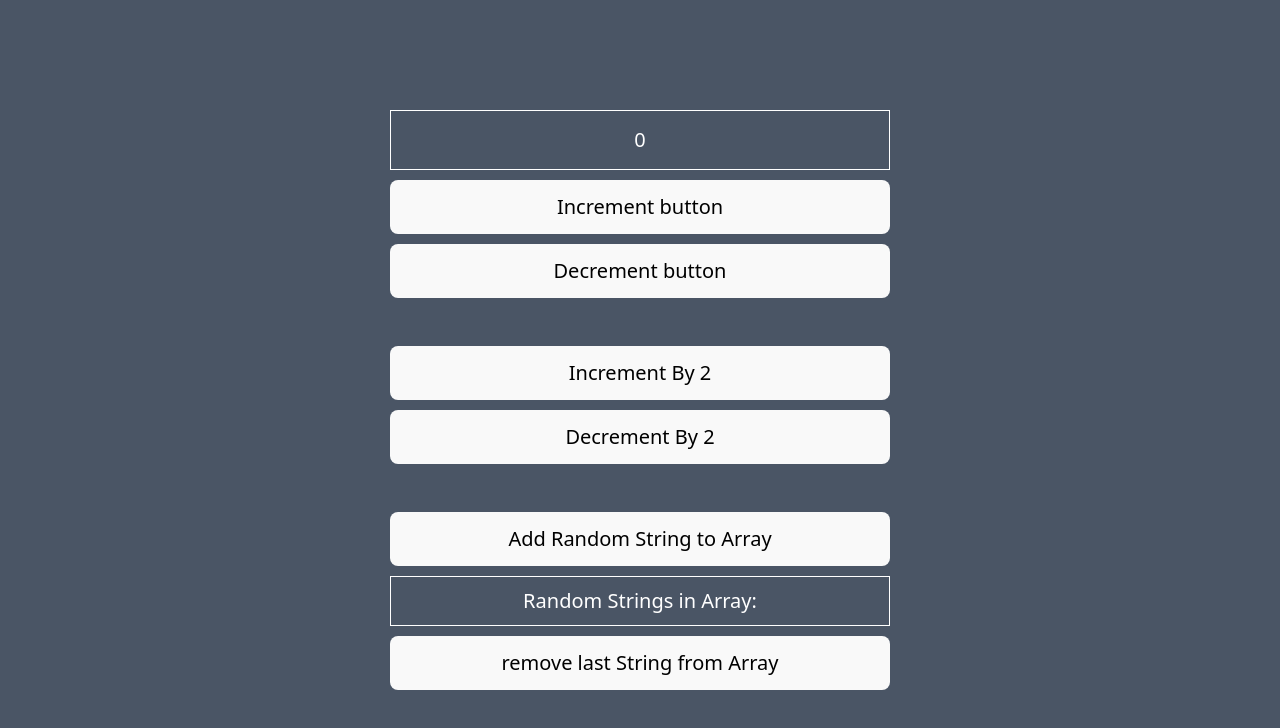
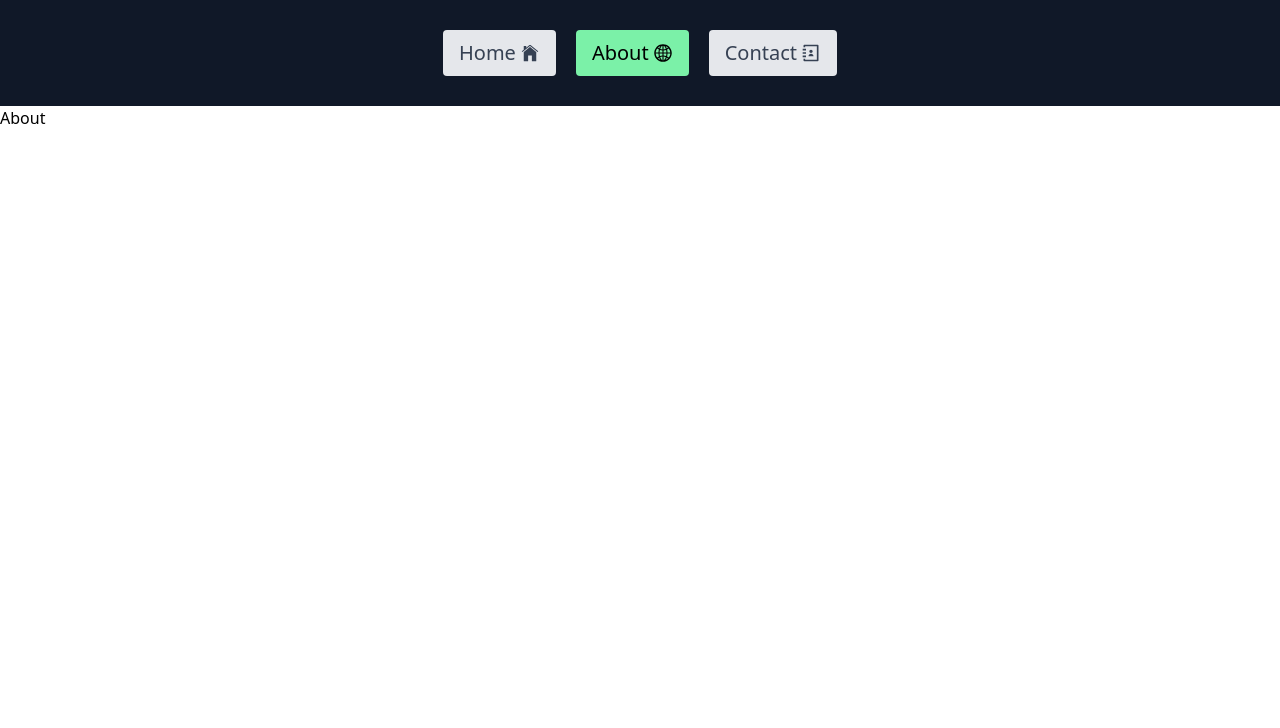
Before and after one commit to Vaibhavduudhabhate/Typescript_Tutorial, a React (Vite) app in the folder MovieDbTypescript/25feb/: page /about in a window 1280 px wide. Shown: the top 728 px of the page. Built offline with nearby package versions, Linux system fonts and the light colour scheme.

Commit message:
router example typescript

```diff
--- a/MovieDbTypescript/25feb/package.json
+++ b/MovieDbTypescript/25feb/package.json
@@ -13,6 +13,8 @@
     "@tailwindcss/vite": "^4.0.8",
     "react": "^19.0.0",
     "react-dom": "^19.0.0",
+    "react-icons": "^5.5.0",
+    "react-router-dom": "^7.3.0",
     "tailwindcss": "^4.0.8"
   },
   "devDependencies": {
--- a/MovieDbTypescript/25feb/src/App.tsx
+++ b/MovieDbTypescript/25feb/src/App.tsx
@@ -1,67 +1,57 @@
-import { useState } from 'react';
 import './App.css';
-
+import { BrowserRouter as Router, Routes, Route ,NavLink} from "react-router-dom";
+import { Home } from './Pages/Home';
+import { About } from './Pages/About';
+import Contact from './Pages/Contact';
+import { IoIosHome  } from "react-icons/io";
+import { AiOutlineGlobal } from 'react-icons/ai';
+import { RiContactsBook3Line } from 'react-icons/ri';
 function App() {
-  const [count, setCount] = useState(0);
-  const [namearray , setName] = useState<string[]>([]);
-
-  const genarateRandomString = () =>{
-    const characters = 'ABCDEFGHIJKLMNOPQRSTUVWXYZabcdefghijklmnopqrstuvwxyz0123456789';
-    let result = '';
-    const length = 5;
-    for (let i = 0; i < length; i++) {
-      result += characters.charAt(Math.floor(Math.random() * characters.length));
-    }
-    return result;
-  }
-
-  function handleAddRandomString() {
-    const randomString = genarateRandomString();
-    setName((prevArray) => [...prevArray, randomString]);
-  }
-
-  const handleRemoveRandomString = () => {
-    setName((prevArray) => prevArray.slice(0,-1));
-  };
 
 
   return (
-    <>
-      <div className="card flex items-center justify-center py-[20px] bg-gray-600 min-h-[100vh] h-[100%]">
-        <div className='text-xl w-[500px] flex flex-col gap-[10px] text-center'>
-          <p className='border h-[60px] flex items-center justify-center text-white'>{count}</p>
-          <button onClick={() => setCount(count + 1)}>
-            Increment button
-          </button>
-          <button onClick={() => setCount(count - 1)}>
-            Decrement button
-          </button><br />
-          <button onClick={()=> setCount(count + 2)}>
-            Increment By 2
-          </button>
-          <button onClick={()=> setCount(count - 2)}>
-            Decrement By 2
-          </button><br />
+    <Router>
+    <nav>
+  <ul className="flex gap-[20px] justify-center items-center py-[30px] text-[20px] bg-gray-900">
+    <li>
+      <NavLink
+        to="/"
+        className={({ isActive }) =>
+          `flex flex-row gap-1 items-center px-4 py-2 rounded ${isActive ? "bg-green-300 text-black" : "text-gray-700 bg-gray-200"}`
+        }
+      >
+        Home<IoIosHome />
+      </NavLink>
+    </li>
+    <li>
+      <NavLink
+        to="/about"
+        className={({ isActive }) =>
+          `flex flex-row gap-1 items-center px-4 py-2 rounded ${isActive ? "bg-green-300 text-black" : "text-gray-700 bg-gray-200"}`
+        }
+      >
+        About<AiOutlineGlobal />
+      </NavLink>
+    </li>
+    <li>
+      <NavLink
+        to="/contact"
+        className={({ isActive }) =>
+          `flex flex-row gap-1 items-center px-4 py-2 rounded ${isActive ? "bg-green-300 text-black" : "text-gray-700 bg-gray-200"}`
+        }
+      >
+        Contact<RiContactsBook3Line />
+      </NavLink>
+    </li>
+  </ul>
+</nav>
 
-{/* Dummy Comment */}
-          <button onClick={handleAddRandomString}>
-            Add Random String to Array
-          </button>
-
-          <div className='border h-[100%] py-[10px] flex flex-col items-center justify-center text-white'>
-            <h3>Random Strings in Array:</h3>
-            <ul>
-              {namearray.map((name, index) => (
-                <li key={index}>{name}</li>
-              ))}
-            </ul>
-          </div>
-          <button onClick={handleRemoveRandomString}>
-              remove last String from Array
-          </button>
-        </div>
-      </div>
-    </>
+    <Routes>
+      <Route path="/" element={<Home />} />
+      <Route path="/about" element={<About />} />
+      <Route path="/contact" element={<Contact />} />
+    </Routes>
+  </Router>
   );
 }
 
--- /dev/null
+++ b/MovieDbTypescript/25feb/src/Pages/About.tsx
@@ -0,0 +1,6 @@
+
+export const About = () => {
+  return (
+    <div>About</div>
+  )
+}
--- /dev/null
+++ b/MovieDbTypescript/25feb/src/Pages/Contact.tsx
@@ -0,0 +1,9 @@
+import React from 'react'
+
+const Contact = () => {
+  return (
+    <div>Contact</div>
+  )
+}
+
+export default Contact
--- /dev/null
+++ b/MovieDbTypescript/25feb/src/Pages/Home.tsx
@@ -0,0 +1,63 @@
+import { useState } from "react";
+
+export const Home = () => {
+    const [count, setCount] = useState(0);
+    const [namearray , setName] = useState<string[]>([]);
+
+    const genarateRandomString = () =>{
+      const characters = 'ABCDEFGHIJKLMNOPQRSTUVWXYZabcdefghijklmnopqrstuvwxyz0123456789';
+      let result = '';
+      const length = 5;
+      for (let i = 0; i < length; i++) {
+        result += characters.charAt(Math.floor(Math.random() * characters.length));
+      }
+      return result;
+    }
+
+    function handleAddRandomString() {
+      const randomString = genarateRandomString();
+      setName((prevArray) => [...prevArray, randomString]);
+    }
+
+    const handleRemoveRandomString = () => {
+      setName((prevArray) => prevArray.slice(0,-1));
+    };
+
+  return (
+        <>
+      <div className="card flex items-center justify-center py-[20px] bg-gray-600 min-h-[100vh] h-[100%]">
+        <div className='text-xl w-[500px] flex flex-col gap-[10px] text-center'>
+          <p className='border h-[60px] flex items-center justify-center text-white'>{count}</p>
+          <button onClick={() => setCount(count + 1)}>
+            Increment button
+          </button>
+          <button onClick={() => setCount(count - 1)}>
+            Decrement button
+          </button><br />
+          <button onClick={()=> setCount(count + 2)}>
+            Increment By 2
+          </button>
+          <button onClick={()=> setCount(count - 2)}>
+            Decrement By 2
+          </button><br />
+
+          <button onClick={handleAddRandomString}>
+            Add Random String to Array
+          </button>
+
+          <div className='border h-[100%] py-[10px] flex flex-col items-center justify-center text-white'>
+            <h3>Random Strings in Array:</h3>
+            <ul>
+              {namearray.map((name, index) => (
+                <li key={index}>{name}</li>
+              ))}
+            </ul>
+          </div>
+          <button onClick={handleRemoveRandomString}>
+              remove last String from Array
+          </button>
+        </div>
+      </div>
+    </>
+  )
+}
```
Also changed, not shown: 1 other file (tests, documents, lock files or other folders).
